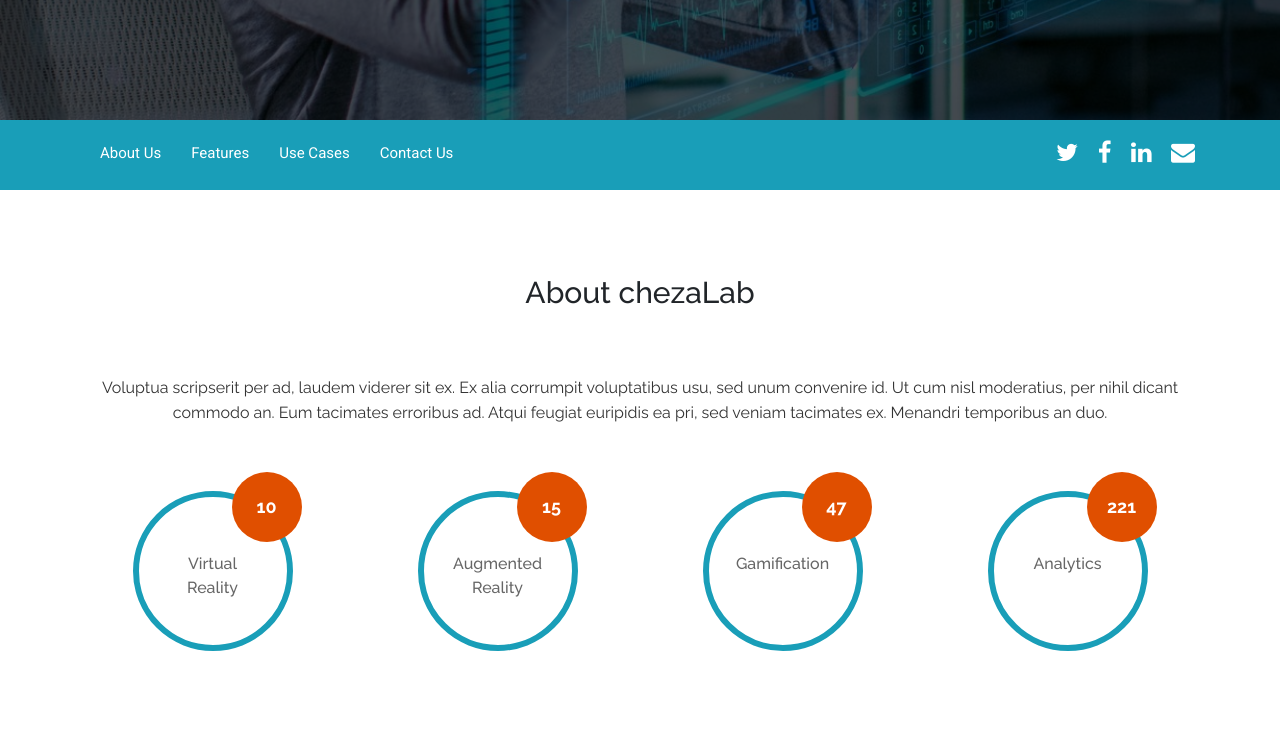
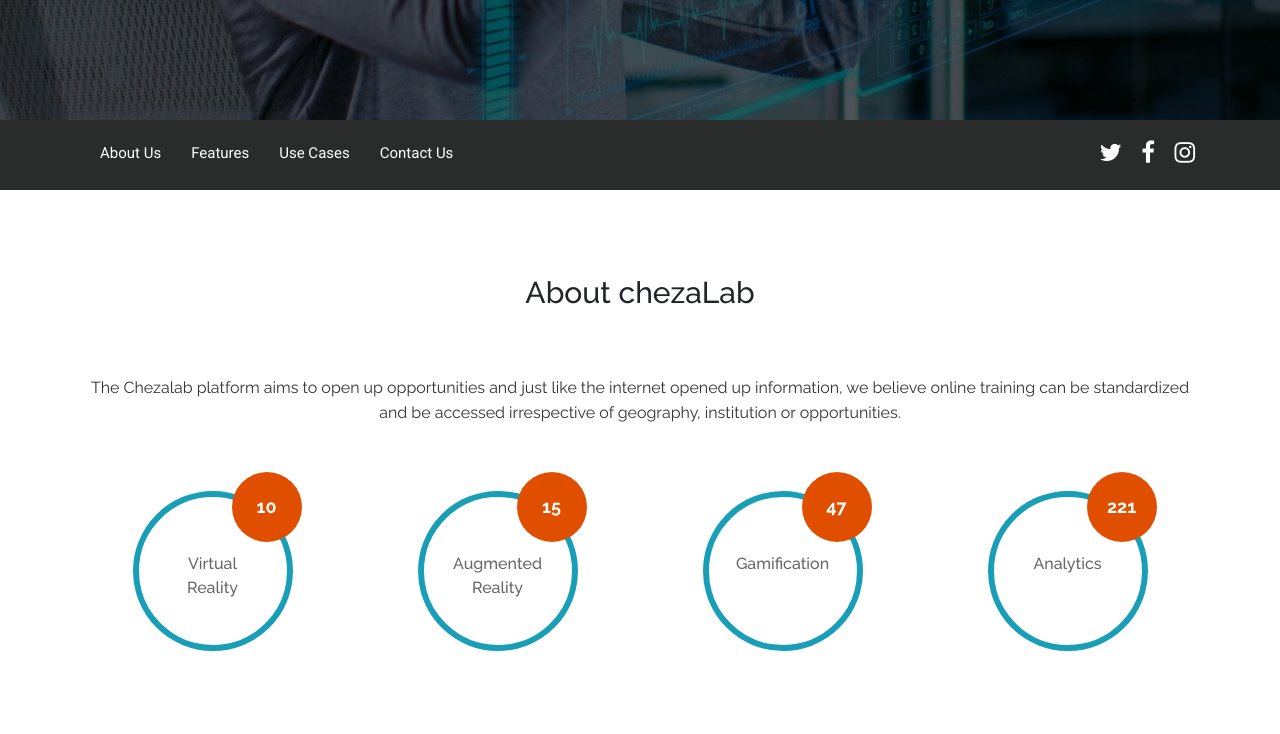
Before and after one commit to GitauHarrison/chezaLab, a plain HTML site: page index.html in a window 1280 px wide. Shown: the part 680-1414 px from the top of the page. Drawn offline with Linux system fonts and the light colour scheme.

Commit message:
Change site theme color

```diff
--- a/css/style.css
+++ b/css/style.css
@@ -169,7 +169,7 @@
 ================================================== */
 
 #header {
-  background: #199EB8;
+  background-color: #2A2B2B;
   height: 70px;
 }
 
@@ -557,7 +557,7 @@
   ================================================== */
 
 .cta {
-  background-color: #199EB8;
+  background-color: #343838;
   padding: 25px 0;
 }
 
@@ -829,7 +829,7 @@
   ================================================== */
 
 .site-footer {
-  background-color: #111;
+  background-color: #2A2B2B;
   padding: 0;
 }
 
--- a/index.html
+++ b/index.html
@@ -107,7 +107,10 @@
       <!-- #nav-menu-container -->
 
       <nav class="nav social-nav pull-right d-none d-lg-inline">
-        <a href="#"><i class="fa fa-twitter"></i></a> <a href="#"><i class="fa fa-facebook"></i></a> <a href="#"><i class="fa fa-linkedin"></i></a> <a href="#"><i class="fa fa-envelope"></i></a>
+        <a href="#"><i class="fa fa-twitter"></i></a>
+        <a href="#"><i class="fa fa-facebook"></i></a>
+        <a href="#"><i class="fa fa-instagram"></i></a>
+        <!-- <a href="#"><i class="fa fa-envelope"></i></a> -->
       </nav>
     </div>
   </header>
@@ -122,8 +125,7 @@
         </h2>
 
       <p>
-        Voluptua scripserit per ad, laudem viderer sit ex. Ex alia corrumpit voluptatibus usu, sed unum convenire id. Ut cum nisl moderatius, per nihil dicant commodo an. Eum tacimates erroribus ad. Atqui feugiat euripidis ea pri, sed veniam tacimates ex. Menandri
-        temporibus an duo.
+        The Chezalab platform aims to open up opportunities and just like the internet opened up information, we believe online training can be standardized  and be accessed irrespective of geography, institution or opportunities.
       </p>
 
       <div class="row stats-row">
```
